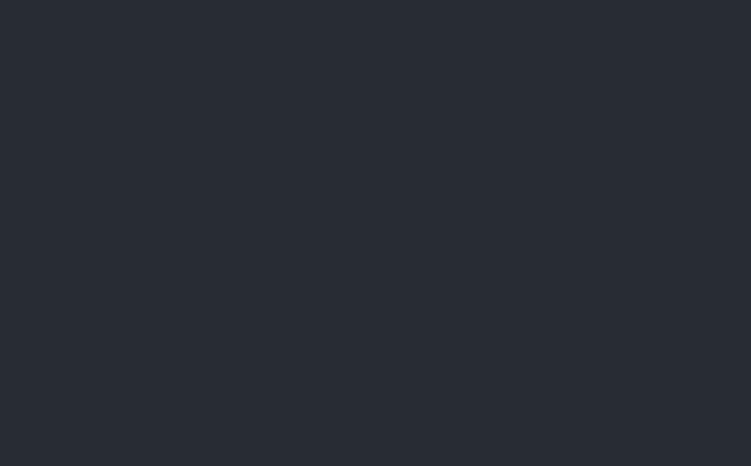
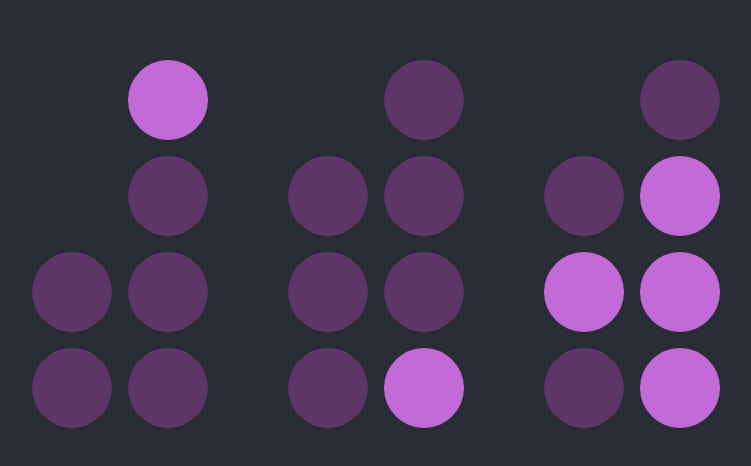
Before and after one commit to tylerchenoweth/BinaryClock, a React (Create React App) app: page / in a window 1280 px wide. Shown: the part 156-622 px from the top of the page, without its empty margins (264-1015 px from the left). Built offline with nearby package versions, Linux system fonts and the light colour scheme.

Commit message:
I did stuff until it worked

```diff
--- a/src/App.css
+++ b/src/App.css
@@ -4,18 +4,29 @@
 
 }
 
-.App-logo {
-  height: 40vmin;
-  pointer-events: none;
+.clock-outer-container {
+  display: flex;
+  justify-content: center;
+  margin: 0 auto;
+
+  /* align-items: flex-end; */
+  /* Uncomment above if you want the titles and actual time on the screen*/
+  /* The css below will vertically center the clock */
+  align-items: center;
+  height: 100vh;
 }
 
-@media (prefers-reduced-motion: no-preference) {
-  .App-logo {
-    animation: App-logo-spin infinite 20s linear;
+
+.clock-inner-container {
+  display: flex;
+  justify-content: center;
+  align-items: flex-end;
+  margin: 0 2rem;
+}
+
+
+@media(max-width: 768px) {
+  .clock-inner-container {
+    margin: 0 .5rem;
   }
 }
-
-.timeColumn {
-  border: 5px solid white;
-  width: 20%;
-}
--- a/src/App.js
+++ b/src/App.js
@@ -1,48 +1,70 @@
-import { useRef, useEffect } from "react";
+import { useRef, useEffect, useState } from "react";
 
-// function CanvasDrawing() {
-//   const canvasRef = useRef(null);
-
-//   useEffect(() => {
-//     const canvas = canvasRef.current;
-//     const ctx = canvas.getContext("2d");
-
-//     // Circle
-//     ctx.beginPath();
-//     ctx.arc(200, 100, 40, 0, 2 * Math.PI);
-//     ctx.fillStyle = "red";
-//     ctx.fill();
-
-//     // // 🔲 Rectangle
-//     // ctx.fillStyle = "blue";
-//     // ctx.fillRect(50, 50, 100, 80);
+import './App.css'
+import Unit from './components/Unit/Unit.js'
+import TimeColumn from './components/TimeColumn/TimeColumn.js'
+import {getBinary} from './utils/getBinary.js'
 
 
+function App() {
+  const [time, setTime] = useState(new Date());
+  const binary_time = getBinary(time);
 
-//     // // Triangle
-//     // ctx.beginPath();
-//     // ctx.moveTo(100, 200);
-//     // ctx.lineTo(150, 300);
-//     // ctx.lineTo(50, 300);
-//     // ctx.closePath();
-//     // ctx.fillStyle = "green";
-//     // ctx.fill();
+  useEffect(() => {
+    const interval = setInterval(() => {
+      setTime(new Date());
+    }, 1000);
 
-//     // // Line
-//     // ctx.beginPath();
-//     // ctx.moveTo(20, 20);
-//     // ctx.lineTo(200, 20);
-//     // ctx.strokeStyle = "black";
-//     // ctx.lineWidth = 2;
-//     // ctx.stroke();
-//   }, []);
+    return () => clearInterval(interval);
+  }, []);
 
-function App() {
+
   return (
-    <div>
+    <div className="App">
 
+      {/*
+        If you uncomment below remember to adjust the css
+        Instructions are in the App.css
+      */}
+
+      {/* <h1>My binary clock</h1>
+
+      <div>
+        {time.toLocaleTimeString('en-US', {
+          timeZone: 'America/New_York',
+        })}
+      </div>
+
+      <br></br>
+      <br></br>
+      <br></br>
+      <br></br> */}
+
+      <div className="clock-outer-container">
+        <div className="clock-inner-container">
+          {/* Hour tens */}
+          <TimeColumn key="hour_tens" numUnits={2} binary={binary_time.get("hour_tens")} />
+          {/* Hour units */}
+          <TimeColumn key="hour_units" numUnits={4} binary={binary_time.get("hour_units")} />
+        </div>
+
+        <div className="clock-inner-container">
+          {/* Minute tens */}
+          <TimeColumn key="minute_tens" numUnits={3} binary={binary_time.get("minute_tens")} />
+          {/* Minute units */}
+          <TimeColumn key="minute_units" numUnits={4} binary={binary_time.get("minute_units")} />
+        </div>
+
+        <div className="clock-inner-container">
+          {/* Second tens */}
+          <TimeColumn key="second_tens" numUnits={3} binary={binary_time.get("second_tens")} />
+          {/* Second units */}
+          <TimeColumn key="second_units" numUnits={4} binary={binary_time.get("second_units")} />
+        </div>
+      </div>
     </div>
   );
 }
 
+
 export default App;
--- /dev/null
+++ b/src/components/TimeColumn/TimeColumn.js
@@ -0,0 +1,19 @@
+
+import styles from './TimeColumn.module.css'
+import Unit from '../../components/Unit/Unit.js'
+
+function TimeColumn({numUnits, binary}) {
+
+    const circlesToMake = numUnits;
+
+    return (
+        <div className={styles.timeColumn}>
+
+            {binary && [...Array(numUnits)].map((_, index) => (
+                <Unit key={index} isOn={binary[index]} />
+            ))}
+        </div>
+    );
+}
+
+export default TimeColumn;
--- /dev/null
+++ b/src/components/TimeColumn/TimeColumn.module.css
@@ -0,0 +1,15 @@
+.timeColumn {
+    /* width: 8rem; */
+    /* width: auto; */
+    padding: .5rem;
+    justify-content: center;
+    /* background-color: orange; */
+    /* border: 1px solid orange; */
+}
+
+@media(max-width: 768px){
+    .timeColumn {
+        width:3.5rem;
+        padding: 0;
+    }
+}
--- /dev/null
+++ b/src/components/Unit/Unit.js
@@ -0,0 +1,20 @@
+import styles from './Unit.module.css'
+
+function Unit({isOn}) {
+    let color = ""
+
+    let on = "#c26ad5";
+    let off = "#5e3567";
+
+    if(isOn == "1") {
+        color = on;
+    } else {
+        color = off;
+    }
+
+    return (
+        <div className={styles.unit} style={{backgroundColor: color}}></div>
+    );
+}
+
+export default Unit;
--- /dev/null
+++ b/src/components/Unit/Unit.module.css
@@ -0,0 +1,20 @@
+.unit {
+  border-radius: 50%;
+  /* border: 1px solid green; */
+  background-color:blue;
+
+  height: 5rem;
+  width: 5rem;
+
+  margin: 1rem auto;
+}
+
+
+@media(max-width: 768px) {
+  .unit {
+    height: 3rem;
+    width: 3rem;
+
+    margin: .5rem auto;
+  }
+}
--- /dev/null
+++ b/src/utils/getBinary.js
@@ -0,0 +1,44 @@
+function convert_to_binary(decimalNumber, num_digits) {
+    let formal_num = "";
+    let num = decimalNumber.toString(2);
+
+    if(num_digits > num.length) {
+        for(let i=0; i<(num_digits-num.length); i++) {
+            formal_num += "0";
+        }
+    }
+
+    formal_num += num;
+
+    return formal_num;
+}
+
+
+export function getBinary(date_time) {
+
+    // Mod 12 to convert from military time
+    let hour = date_time.toLocaleString('en-US', {
+        timeZone: "America/New_York",
+        hour: 'numeric',
+        hour12: false,
+    }) % 12;
+    let minute = date_time.getMinutes();
+    let second = date_time.getSeconds();
+
+    const map = new Map();
+
+    // Hours
+    map.set("hour_tens", convert_to_binary(Math.floor(hour/10), 2));
+    map.set("hour_units", convert_to_binary(Math.floor(hour%10), 4));
+
+    // Minutes
+    map.set("minute_tens", convert_to_binary(Math.floor(minute/10), 3));
+    map.set("minute_units", convert_to_binary(Math.floor(minute%10), 4));
+
+    // Seconds
+    map.set("second_tens", convert_to_binary(Math.floor(second/10), 3));
+    map.set("second_units", convert_to_binary(Math.floor(second%10), 4));
+
+
+    return map;
+}
```
Also changed, not shown: tmp/clock.js (+14 -0 lines).
